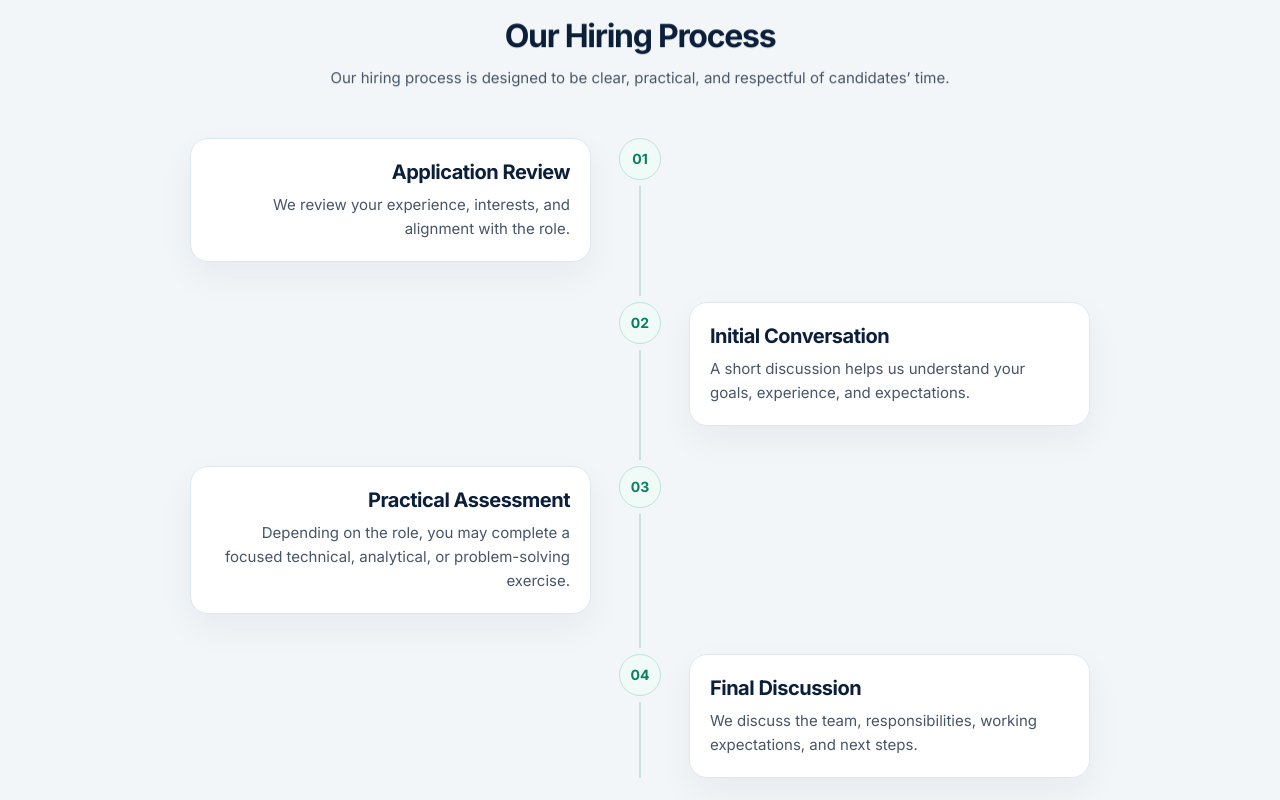
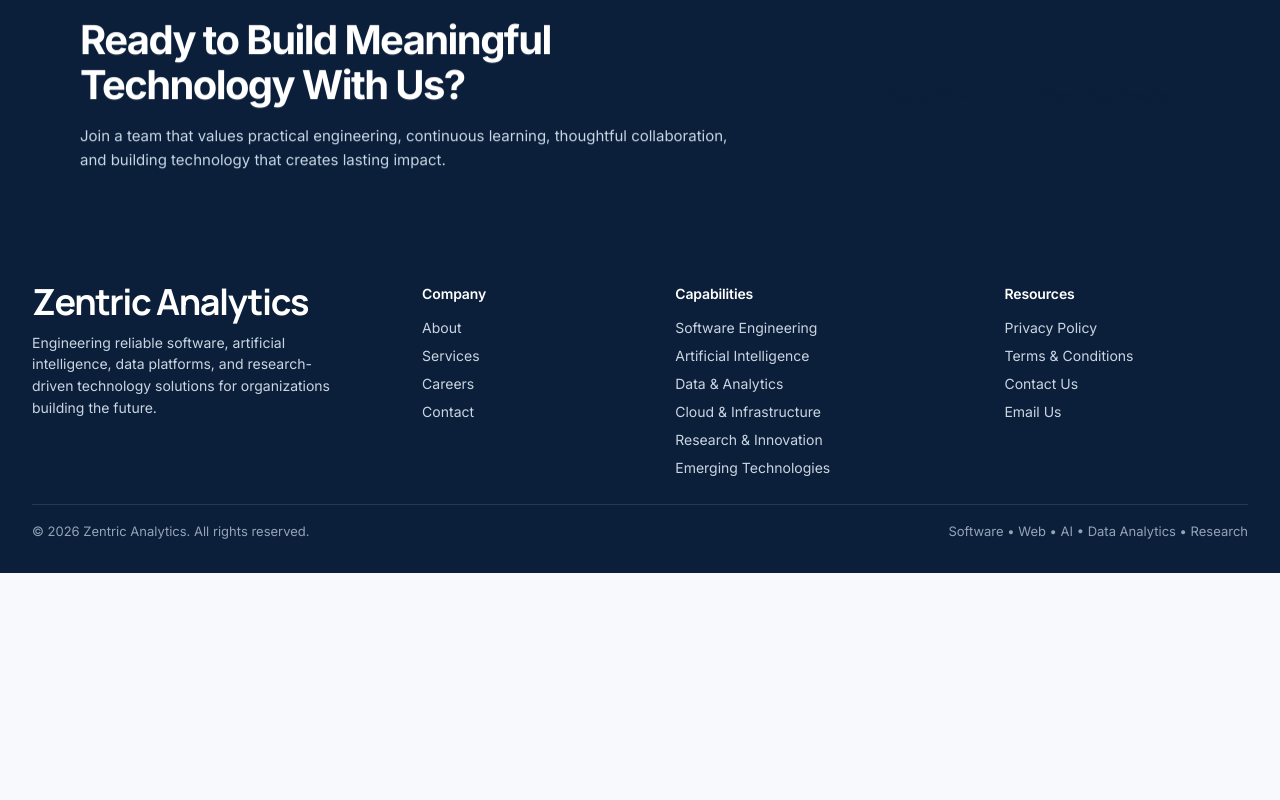
Before and after one commit to Zentric-Analytics/Zentricanalytics.com, a Next.js app: page /careers in a window 1280 px wide. Shown: the part 1860-2660 px from the top of the page. After the commit the page ends 2433 px from the top, so only its background shows below. Built offline with nearby package versions, Linux system fonts and the light colour scheme.

Commit message:
Remove careers hiring process section

```diff
--- a/src/app/careers/page.tsx
+++ b/src/app/careers/page.tsx
@@ -75,29 +75,6 @@ const values: Array<{ Icon: LucideIcon; title: string; description: string }> =
     Icon: BadgeCheck,
     title: 'Ownership and Accountability',
     description: 'Take responsibility for outcomes, follow through on commitments, and raise concerns early.',
-  },
-];
-
-const hiringSteps = [
-  {
-    number: '01',
-    title: 'Application Review',
-    description: 'We review your experience, interests, and alignment with the role.',
-  },
-  {
-    number: '02',
-    title: 'Initial Conversation',
-    description: 'A short discussion helps us understand your goals, experience, and expectations.',
-  },
-  {
-    number: '03',
-    title: 'Practical Assessment',
-    description: 'Depending on the role, you may complete a focused technical, analytical, or problem-solving exercise.',
-  },
-  {
-    number: '04',
-    title: 'Final Discussion',
-    description: 'We discuss the team, responsibilities, working expectations, and next steps.',
   },
 ];
 
@@ -186,29 +163,6 @@ export default function Careers() {
         </div>
       </section>
 
-      <section className="bg-[#F3F6F9] px-4 py-14 sm:px-6 sm:py-16 lg:px-8 lg:py-20" aria-labelledby="hiring-process-heading">
-        <div className="mx-auto max-w-6xl">
-          <Reveal as="header" className="mx-auto max-w-[45rem] text-center">
-            <h2 id="hiring-process-heading" className="text-[28px] font-bold leading-[1.12] tracking-[-0.04em] text-[#0B1F3A] sm:text-[30px] lg:text-[32px]">Our Hiring Process</h2>
-            <p className="mt-3 text-[14px] leading-[1.6] text-[#475569] sm:text-[15px]">
-              Our hiring process is designed to be clear, practical, and respectful of candidates’ time.
-            </p>
-          </Reveal>
-
-          <Stagger className="relative mx-auto mt-10 max-w-[900px] before:absolute before:bottom-0 before:left-[21px] before:top-0 before:w-px before:bg-[#9BCDC1] lg:mt-12 lg:before:left-1/2 lg:before:-translate-x-1/2" delay={120} staggerDelay={90}>
-            {hiringSteps.map(({ number, title, description }, index) => (
-              <article className="relative grid gap-4 pb-10 pl-[64px] last:pb-0 lg:grid-cols-[1fr_42px_1fr] lg:gap-7 lg:pl-0" key={title}>
-                <div className={`min-w-0 rounded-[18px] border border-[#DCE8EF] bg-white p-5 shadow-[0_14px_34px_rgba(15,23,42,0.05)] ${index % 2 === 0 ? 'lg:col-start-1 lg:text-right' : 'lg:col-start-3 lg:text-left'}`}>
-                  <h3 className="text-[18px] font-bold leading-[1.3] tracking-[-0.025em] text-[#0B1F3A] sm:text-[19px] lg:text-[20px]">{title}</h3>
-                  <p className="mt-2 text-[14px] leading-[1.6] text-[#475569] sm:text-[15px]">{description}</p>
-                </div>
-                <span className="absolute left-0 top-0 z-10 flex size-[42px] items-center justify-center rounded-full border border-[#BEE3DA] bg-[#F0FAF7] text-[14px] font-bold leading-none text-[#0B7F60] shadow-[0_0_0_6px_#F3F6F9] lg:left-1/2 lg:-translate-x-1/2">{number}</span>
-              </article>
-            ))}
-          </Stagger>
-        </div>
-      </section>
-
       <section
         className="bg-[#0B1F3A] px-4 py-14 sm:px-6 sm:py-16 lg:px-8 lg:py-20"
         aria-labelledby="careers-final-cta-heading"
```
